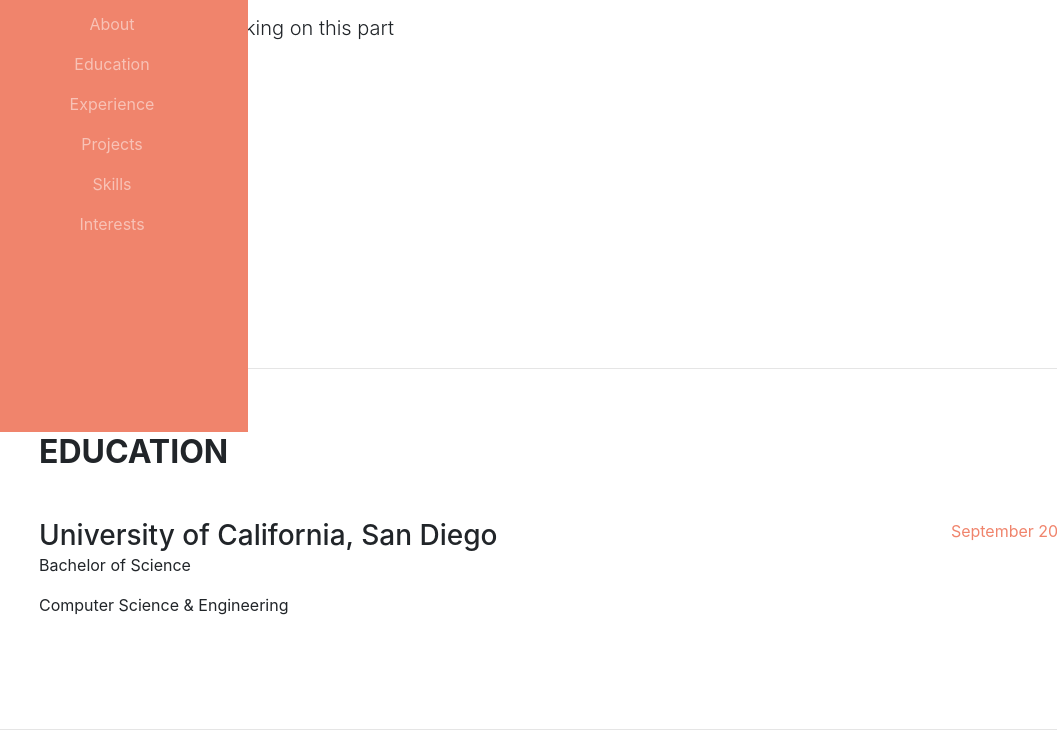
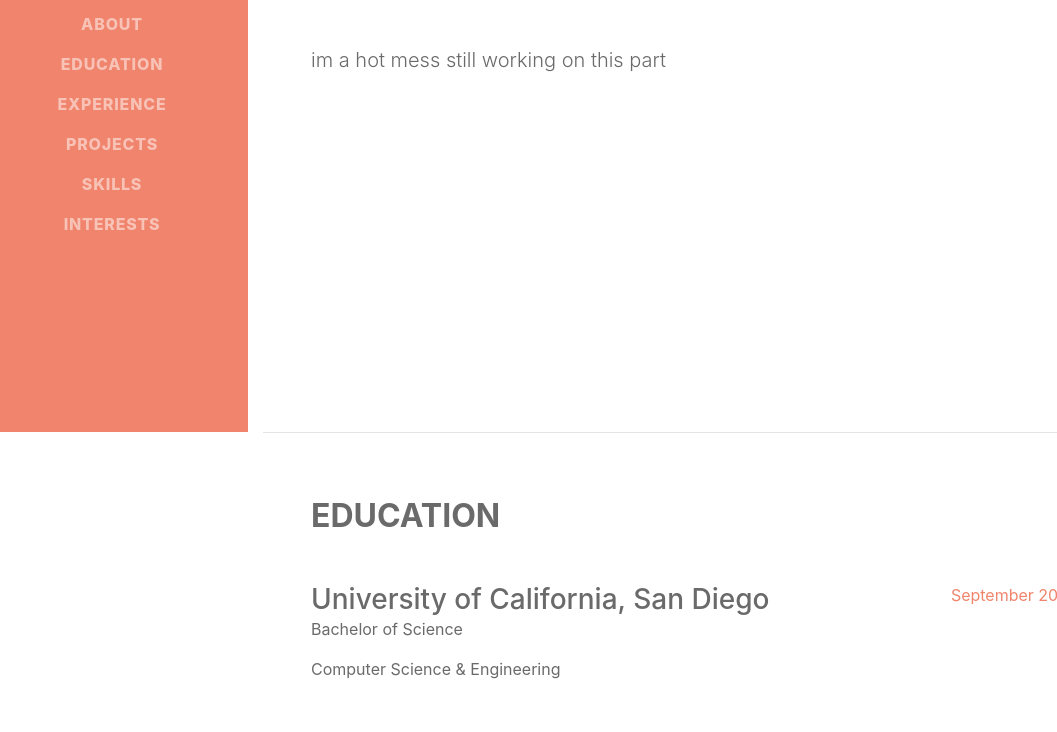
Before and after one commit to Cecility/cecility.github.io-https-pages.github.com-, a plain HTML site: page index.html in a window 1280 px wide. Shown: the part 368-1100 px from the top of the page, without its empty margins (24-1081 px from the left). Drawn offline with nearby package versions, Linux system fonts and the light colour scheme.

Commit message:
fixed navbar
fixed navbar problem

```diff
--- a/public/css/index.css
+++ b/public/css/index.css
@@ -10,6 +10,33 @@ html {
   scroll-behavior: smooth;
 }
 
+body {
+  color:#6a6a6a;
+}
+
+
+/* link styles */
+a:link{
+    text-decoration: none;
+    color: #fcd1c7;
+}
+
+a:visited{
+    text-decoration: none;
+    color:#fcd1c7;
+}
+
+a:hover{
+    text-decoration: none;
+    color: #ffe6e0;
+}
+
+a:active{
+    text-decoration: none;
+    color:#fcd1c7;
+}
+
+
 /* Class */
 .wrapper {
     display: flex;
@@ -20,6 +47,7 @@ html {
 .sidebarFont{
     padding-top: 0.5rem;
     padding-bottom: 0.5rem;
+    font-size: 10vw; /* doesn't work for some reason*/
 }
 
 .colorHighlight{
@@ -70,6 +98,23 @@ html {
     border: 0.5rem solid #fcd1c7;
 }
 
+#sideNav .navbar-nav .nav-item .nav-link {
+  font-weight: 800;
+  letter-spacing: 0.05rem;
+  text-transform: uppercase;
+}
+
+#sideNav .navbar-toggler:focus {
+  outline-color: #d48a6e;
+}
+
+@media (min-width: 992px) {
+  body {
+    padding-top: 0;
+    padding-left: 17rem;
+  }
+}
+
 @media (min-width: 992px) {
   #sideNav {
     text-align: center;
@@ -112,32 +157,8 @@ html {
 
 /* content */
 #content{
-
+}
 
 #about{
-    height: 90vh;
+    height: 98vh;
 }
-
-
-
-
-/* link styles */
-a:link{
-    text-decoration: none;
-    color: #fcd1c7;
-}
-
-a:visited{
-    text-decoration: none;
-    color:#fcd1c7;
-}
-
-a:hover{
-    text-decoration: none;
-    color: #ffe6e0;
-}
-
-a:active{
-    text-decoration: none;
-    color:#fcd1c7;
-}
```
Also changed, not shown: index.html (+2 -0 lines).
